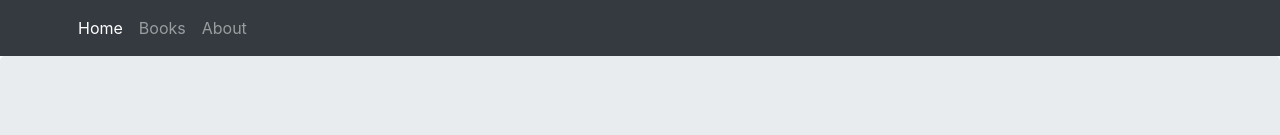
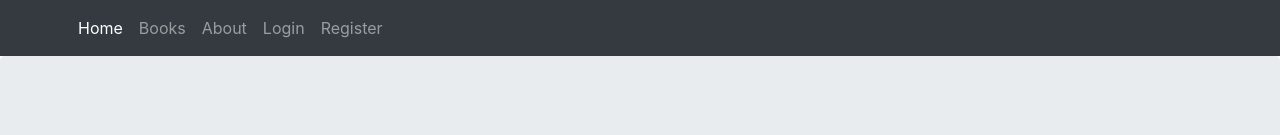
Before and after one commit to Jasiri-Inc/moecive-frontend, a React (Vite) app: page / in a window 1280 px wide. Shown: the top 135 px of the page. Built offline with nearby package versions, Linux system fonts and the light colour scheme.

Commit message:
added login and register page to navbar

```diff
--- a/src/components/AppNavrbar.js
+++ b/src/components/AppNavrbar.js
@@ -15,6 +15,16 @@ export default function AppNavbar() {
           <Link className="nav-item nav-link" to="/about">
             About
           </Link>
+          <div
+            className="navbar-nav"
+          >
+            <Link className="nav-item nav-link" to="/login">
+              Login
+            </Link>
+            <Link className="nav-item nav-link" to="/register">
+              Register
+            </Link>
+          </div>
         </div>
       </div>
     </nav>
```
